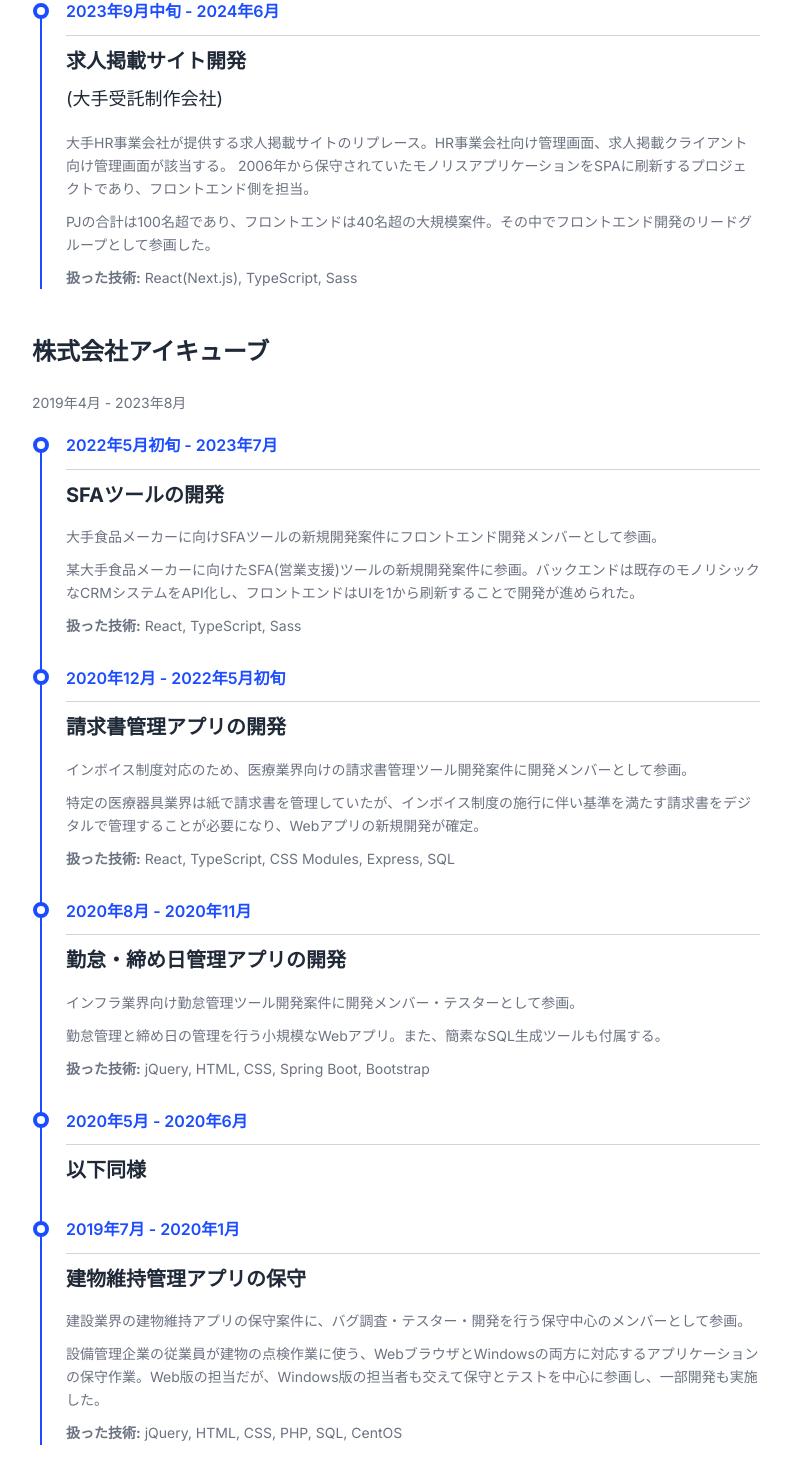
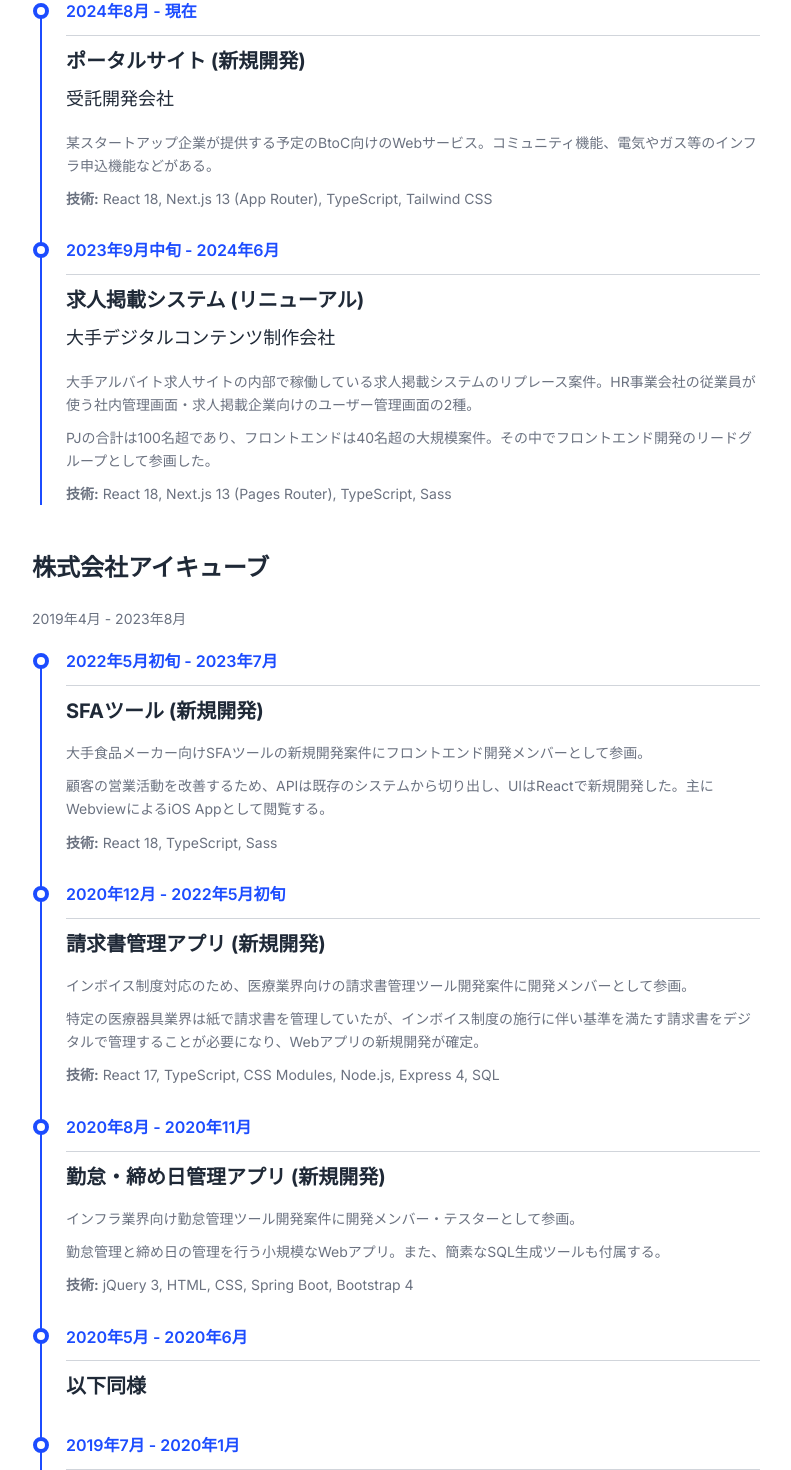
Before and after one commit to yha-1228/portfolio, a Next.js app: page /experience in a window 1280 px wide. Shown: the part 311-1781 px from the top of the page, without its empty margins (244-1035 px from the left). Built offline with nearby package versions, Linux system fonts and the light colour scheme.

Commit message:
feat(職務経歴): 直近の案件を追加

```diff
--- a/src/app/experience/page.tsx
+++ b/src/app/experience/page.tsx
@@ -19,7 +19,7 @@ function experienceToTimelineItem(experience: Experience): TimelineItem {
     <>
       {title} <br />
       <div className="mt-2 text-lg font-normal text-gray-foreground">
-        ({projectCompanyName})
+        {projectCompanyName}
       </div>
     </>
   ) : (
--- a/src/data/experience.tsx
+++ b/src/data/experience.tsx
@@ -17,20 +17,35 @@ export const experiencesOverviewItems: ExperiencesOverviewItem[] = [
     kikan: '2023年9月 - 現在',
     experiences: [
       {
-        kikan: '2023年9月中旬 - 2024年6月',
-        title: '求人掲載サイト開発',
-        projectCompanyName: '大手受託制作会社',
+        kikan: '2024年8月 - 現在',
+        title: 'ポータルサイト (新規開発)',
+        projectCompanyName: '受託開発会社',
         description: (
           <>
             <p>
-              大手HR事業会社が提供する求人掲載サイトのリプレース。HR事業会社向け管理画面、求人掲載クライアント向け管理画面が該当する。
-              2006年から保守されていたモノリスアプリケーションをSPAに刷新するプロジェクトであり、フロントエンド側を担当。
+              某スタートアップ企業が提供する予定のBtoC向けのWebサービス。コミュニティ機能、電気やガス等のインフラ申込機能などがある。
+            </p>
+            <p>
+              <b>技術:</b> React 18, Next.js 13 (App Router), TypeScript,
+              Tailwind CSS
+            </p>
+          </>
+        ),
+      },
+      {
+        kikan: '2023年9月中旬 - 2024年6月',
+        title: '求人掲載システム (リニューアル)',
+        projectCompanyName: '大手デジタルコンテンツ制作会社',
+        description: (
+          <>
+            <p>
+              大手アルバイト求人サイトの内部で稼働している求人掲載システムのリプレース案件。HR事業会社の従業員が使う社内管理画面・求人掲載企業向けのユーザー管理画面の2種。
             </p>
             <p>
               PJの合計は100名超であり、フロントエンドは40名超の大規模案件。その中でフロントエンド開発のリードグループとして参画した。
             </p>
             <p>
-              <b>扱った技術:</b> React(Next.js), TypeScript, Sass
+              <b>技術:</b> React 18, Next.js 13 (Pages Router), TypeScript, Sass
             </p>
           </>
         ),
@@ -43,24 +58,25 @@ export const experiencesOverviewItems: ExperiencesOverviewItem[] = [
     experiences: [
       {
         kikan: '2022年5月初旬 - 2023年7月',
-        title: 'SFAツールの開発',
+        title: 'SFAツール (新規開発)',
         description: (
           <>
             <p>
-              大手食品メーカーに向けSFAツールの新規開発案件にフロントエンド開発メンバーとして参画。
+              大手食品メーカー向けSFAツールの新規開発案件にフロントエンド開発メンバーとして参画。
             </p>
             <p>
-              某大手食品メーカーに向けたSFA(営業支援)ツールの新規開発案件に参画。バックエンドは既存のモノリシックなCRMシステムをAPI化し、フロントエンドはUIを1から刷新することで開発が進められた。
+              顧客の営業活動を改善するため、APIは既存のシステムから切り出し、UIはReactで新規開発した。主にWebviewによるiOS
+              Appとして閲覧する。
             </p>
             <p>
-              <b>扱った技術:</b> React, TypeScript, Sass
+              <b>技術:</b> React 18, TypeScript, Sass
             </p>
           </>
         ),
       },
       {
         kikan: '2020年12月 - 2022年5月初旬',
-        title: '請求書管理アプリの開発',
+        title: '請求書管理アプリ (新規開発)',
         description: (
           <>
             <p>
@@ -70,14 +86,15 @@ export const experiencesOverviewItems: ExperiencesOverviewItem[] = [
               特定の医療器具業界は紙で請求書を管理していたが、インボイス制度の施行に伴い基準を満たす請求書をデジタルで管理することが必要になり、Webアプリの新規開発が確定。
             </p>
             <p>
-              <b>扱った技術:</b> React, TypeScript, CSS Modules, Express, SQL
+              <b>技術:</b> React 17, TypeScript, CSS Modules, Node.js, Express
+              4, SQL
             </p>
           </>
         ),
       },
       {
         kikan: '2020年8月 - 2020年11月',
-        title: '勤怠・締め日管理アプリの開発',
+        title: '勤怠・締め日管理アプリ (新規開発)',
         description: (
           <>
             <p>
@@ -87,7 +104,7 @@ export const experiencesOverviewItems: ExperiencesOverviewItem[] = [
               勤怠管理と締め日の管理を行う小規模なWebアプリ。また、簡素なSQL生成ツールも付属する。
             </p>
             <p>
-              <b>扱った技術:</b> jQuery, HTML, CSS, Spring Boot, Bootstrap
+              <b>技術:</b> jQuery 3, HTML, CSS, Spring Boot, Bootstrap 4
             </p>
           </>
         ),
@@ -98,7 +115,7 @@ export const experiencesOverviewItems: ExperiencesOverviewItem[] = [
       },
       {
         kikan: '2019年7月 - 2020年1月',
-        title: '建物維持管理アプリの保守',
+        title: '建物維持管理アプリ (保守)',
         description: (
           <>
             <p>
@@ -108,7 +125,7 @@ export const experiencesOverviewItems: ExperiencesOverviewItem[] = [
               設備管理企業の従業員が建物の点検作業に使う、WebブラウザとWindowsの両方に対応するアプリケーションの保守作業。Web版の担当だが、Windows版の担当者も交えて保守とテストを中心に参画し、一部開発も実施した。
             </p>
             <p>
-              <b>扱った技術:</b> jQuery, HTML, CSS, PHP, SQL, CentOS
+              <b>技術:</b> jQuery1, HTML, CSS, PHP, SQL, CentOS
             </p>
           </>
         ),
```
